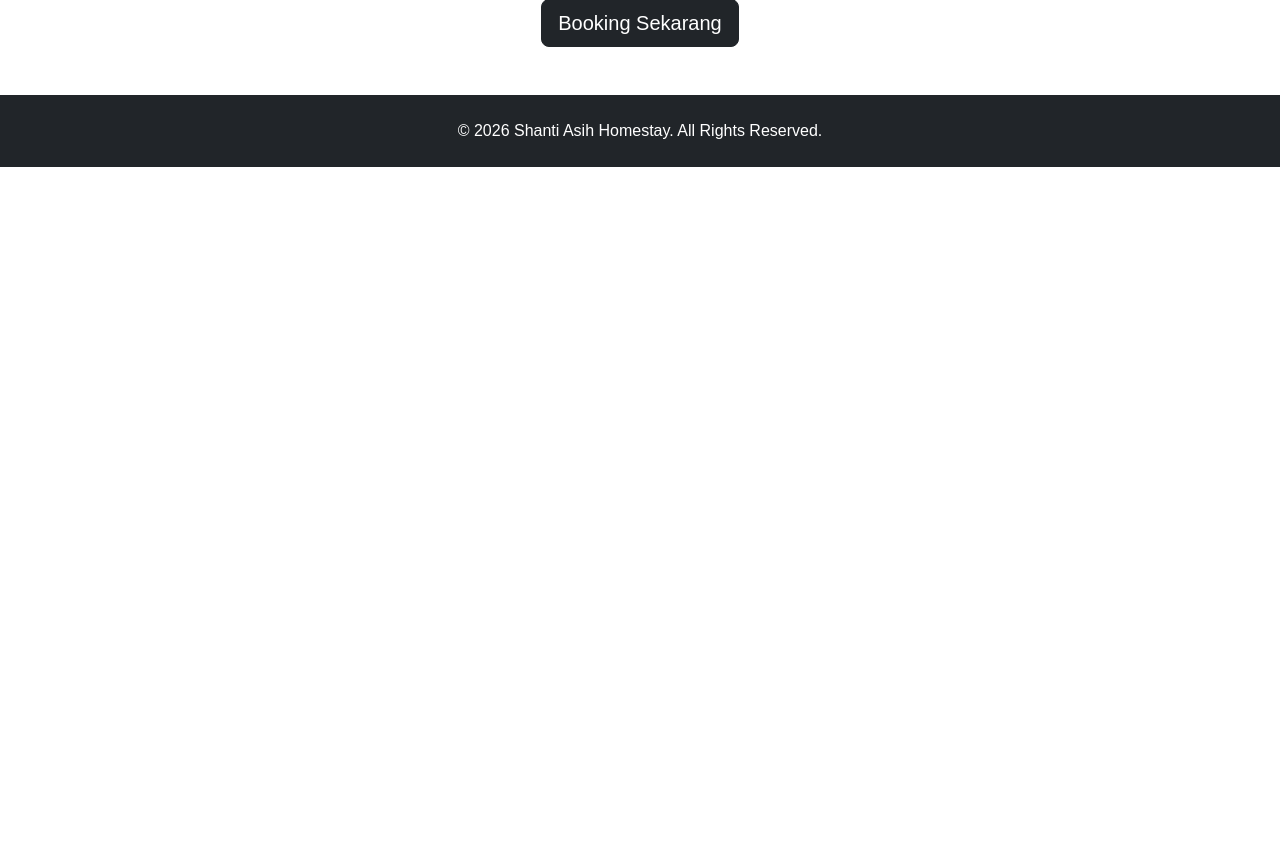
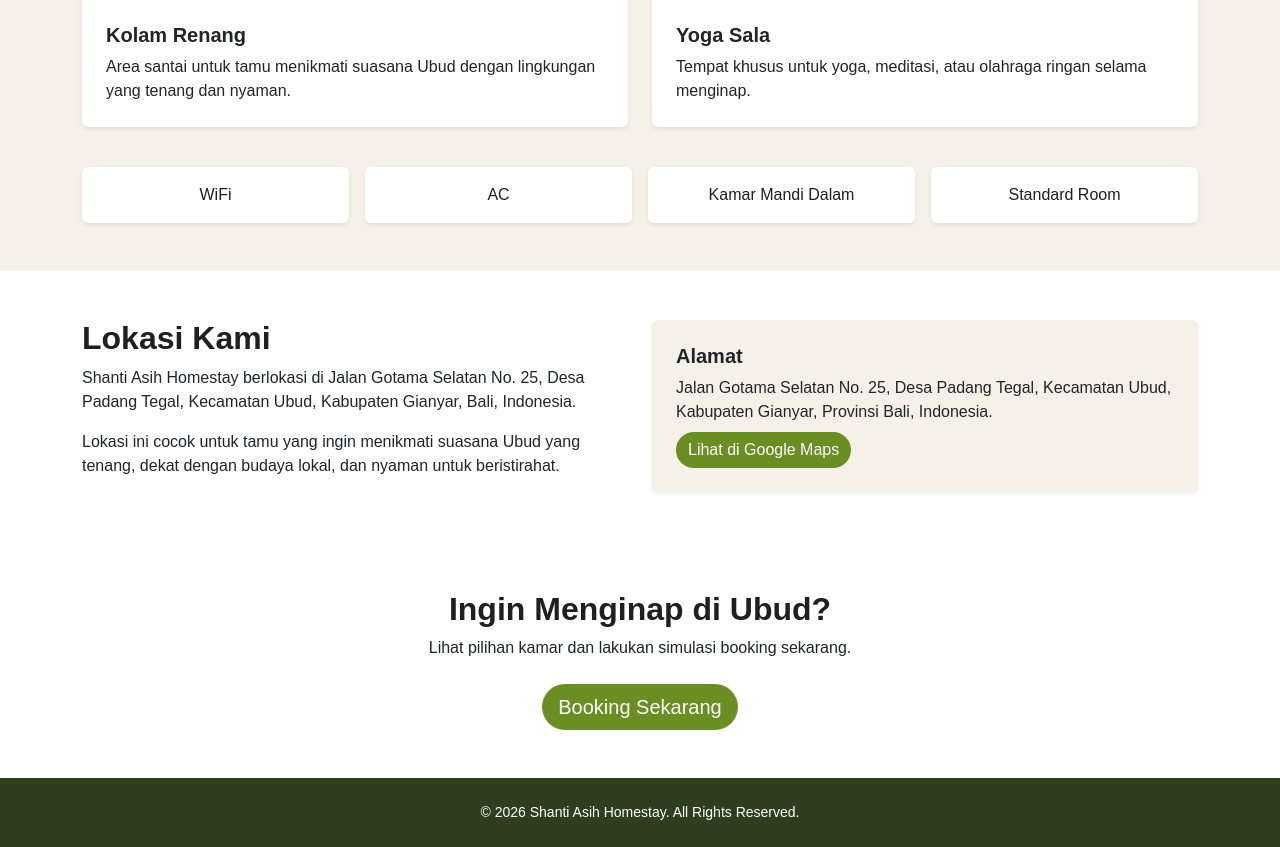
Before and after one commit to WayanRadit29/shanti-asih-homestay, a PHP site: page / in a window 1280 px wide. Shown: the part 1526-2373 px from the top of the page. Before the commit the page ends 1693 px from the top, so only its background shows below. Run offline with PHP 8.4, Linux system fonts and the light colour scheme.

Commit message:
Finalize homestay website

```diff
--- a/css/style.css
+++ b/css/style.css
@@ -1,26 +1,118 @@
+:root {
+  --primary-dark: #1f1f1f;
+  --accent-green: #6b8e23;
+  --accent-green-dark: #556b2f;
+  --accent-beige: #f5f1e8;
+}
+
 body {
   padding-top: 70px;
   font-family: Arial, sans-serif;
+  background-color: #ffffff;
 }
 
 .hero-section {
   min-height: 90vh;
-  background: linear-gradient(rgba(0, 0, 0, 0.45), rgba(0, 0, 0, 0.45)),
+  background: linear-gradient(rgba(0, 0, 0, 0.58), rgba(0, 0, 0, 0.58)),
               url("../assets/images/homestay-hero.jpg");
   background-size: cover;
   background-position: center;
 }
 
-.info-card {
-  background-color: #f8f5ef;
+.hero-content {
+  position: relative;
+  z-index: 2;
+}
+
+.hero-title {
+  color: #ffffff !important;
+  text-shadow: 2px 2px 8px rgba(0, 0, 0, 0.7);
+}
+
+.hero-subtitle {
+  color: #ffffff;
+  text-shadow: 1px 1px 6px rgba(0, 0, 0, 0.7);
+}
+
+.navbar-brand {
+  letter-spacing: 0.3px;
+}
+
+.logo-img {
+  height: 40px;
+  width: auto;
+}
+
+.nav-link {
+  font-weight: 500;
+}
+
+.bg-light {
+  background-color: var(--accent-beige) !important;
+}
+
+.info-card,
+.location-box {
+  background-color: var(--accent-beige);
+}
+
+section h1,
+section h2,
+section h3 {
+  color: var(--primary-dark);
+}
+
+.btn {
+  border-radius: 30px;
+}
+
+.btn-main {
+  background-color: var(--accent-green);
+  color: white;
+  border: none;
+  border-radius: 30px;
+}
+
+.btn-main:hover {
+  background-color: var(--accent-green-dark);
+  color: white;
+}
+
+.card {
+  border-radius: 16px;
+  overflow: hidden;
+  transition: 0.3s;
+}
+
+.card:hover {
+  transform: translateY(-5px);
 }
 
 .facility-card {
+  overflow: hidden;
   transition: 0.3s;
 }
 
 .facility-card:hover {
   transform: translateY(-5px);
+  border: 1px solid var(--accent-green);
+}
+
+.facility-large-img {
+  width: 100%;
+  height: 260px;
+  object-fit: cover;
+}
+
+.small-facility-box {
+  font-weight: 500;
+  color: var(--primary-dark);
+  transition: 0.3s;
+}
+
+.small-facility-box:hover {
+  transform: translateY(-3px);
+  border: 1px solid var(--accent-green);
 }
 
 .room-img {
@@ -39,3 +131,9 @@ body {
   height: 240px;
   object-fit: cover;
 }
+
+.footer-custom {
+  background-color: #2f3e1f;
+  color: white;
+  font-size: 14px;
+}
--- a/index.html
+++ b/index.html
@@ -16,7 +16,10 @@
   <!-- Navbar -->
   <nav class="navbar navbar-expand-lg bg-white shadow-sm fixed-top">
     <div class="container">
-      <a class="navbar-brand fw-bold" href="index.html">Shanti Asih Homestay</a>
+      <a class="navbar-brand d-flex align-items-center fw-bold" href="index.html">
+        <img src="assets/images/logo.png" alt="Logo" class="logo-img me-2">
+        <span>Shanti Asih</span>
+      </a>
 
       <button class="navbar-toggler" type="button" data-bs-toggle="collapse" data-bs-target="#navbarNav">
         <span class="navbar-toggler-icon"></span>
@@ -34,10 +37,10 @@
 
   <!-- Hero Section -->
   <section class="hero-section d-flex align-items-center">
-    <div class="container text-center text-white">
-      <h1 class="display-4 fw-bold">Shanti Asih Homestay</h1>
-      <p class="lead">Pengalaman menginap tenang dan nyaman di jantung Ubud</p>
-      <a href="rooms.html" class="btn btn-warning btn-lg mt-3">Lihat Kamar</a>
+    <div class="container text-center text-white hero-content">
+      <h1 class="display-4 fw-bold hero-title">Shanti Asih Homestay</h1>
+      <p class="lead hero-subtitle">Pengalaman menginap tenang dan nyaman di jantung Ubud</p>
+      <a href="rooms.html" class="btn btn-main btn-lg mt-3">Lihat Kamar</a>
     </div>
   </section>
 
@@ -57,13 +60,14 @@
             budaya serta alam khas Ubud.
           </p>
         </div>
+
         <div class="col-md-6">
           <div class="info-card p-4 rounded shadow-sm">
             <h5 class="fw-bold">Informasi Singkat</h5>
             <p class="mb-1"><strong>Lokasi:</strong> Jalan Gotama Selatan No. 25, Ubud, Bali</p>
             <p class="mb-1"><strong>Jumlah Kamar:</strong> 4 kamar</p>
             <p class="mb-1"><strong>Tipe:</strong> Standard Room</p>
-            <p class="mb-0"><strong>Harga:</strong> Rp350.000 - Rp400.000 / malam</p>
+            <p class="mb-0"><strong>Harga:</strong> Rp350.000 / malam</p>
           </div>
         </div>
       </div>
@@ -72,35 +76,84 @@
 
   <!-- Facilities Section -->
   <section class="py-5 bg-light">
-    <div class="container text-center">
-      <h2 class="fw-bold mb-4">Fasilitas Homestay</h2>
+    <div class="container">
+      <div class="text-center mb-4">
+        <h2 class="fw-bold">Fasilitas Homestay</h2>
+        <p class="text-muted">Fasilitas utama yang tersedia untuk kenyamanan tamu.</p>
+      </div>
 
       <div class="row g-4">
-        <div class="col-md-3 col-6">
-          <div class="facility-card p-4 bg-white rounded shadow-sm h-100">
-            <h5>WiFi</h5>
-            <p class="small mb-0">Internet untuk kebutuhan tamu.</p>
+        <div class="col-md-6">
+          <div class="facility-card bg-white rounded shadow-sm h-100">
+            <img src="assets/images/pool.jpg" class="img-fluid facility-large-img" alt="Kolam Renang">
+            <div class="p-4">
+              <h5 class="fw-bold">Kolam Renang</h5>
+              <p class="mb-0">
+                Area santai untuk tamu menikmati suasana Ubud dengan lingkungan yang tenang dan nyaman.
+              </p>
+            </div>
           </div>
         </div>
 
+        <div class="col-md-6">
+          <div class="facility-card bg-white rounded shadow-sm h-100">
+            <img src="assets/images/yoga.jpg" class="img-fluid facility-large-img" alt="Yoga Sala">
+            <div class="p-4">
+              <h5 class="fw-bold">Yoga Sala</h5>
+              <p class="mb-0">
+                Tempat khusus untuk yoga, meditasi, atau olahraga ringan selama menginap.
+              </p>
+            </div>
+          </div>
+        </div>
+      </div>
+
+      <div class="row g-3 mt-4 text-center">
         <div class="col-md-3 col-6">
-          <div class="facility-card p-4 bg-white rounded shadow-sm h-100">
-            <h5>AC</h5>
-            <p class="small mb-0">Kamar nyaman dan sejuk.</p>
-          </div>
+          <div class="small-facility-box p-3 rounded bg-white shadow-sm">WiFi</div>
         </div>
 
         <div class="col-md-3 col-6">
-          <div class="facility-card p-4 bg-white rounded shadow-sm h-100">
-            <h5>Kolam Renang</h5>
-            <p class="small mb-0">Area bersantai untuk tamu.</p>
-          </div>
+          <div class="small-facility-box p-3 rounded bg-white shadow-sm">AC</div>
         </div>
 
         <div class="col-md-3 col-6">
-          <div class="facility-card p-4 bg-white rounded shadow-sm h-100">
-            <h5>Yoga Sala</h5>
-            <p class="small mb-0">Tempat yoga dan olahraga ringan.</p>
+          <div class="small-facility-box p-3 rounded bg-white shadow-sm">Kamar Mandi Dalam</div>
+        </div>
+
+        <div class="col-md-3 col-6">
+          <div class="small-facility-box p-3 rounded bg-white shadow-sm">Standard Room</div>
+        </div>
+      </div>
+    </div>
+  </section>
+
+  <!-- Location Section -->
+  <section class="py-5">
+    <div class="container">
+      <div class="row align-items-center g-4">
+        <div class="col-md-6">
+          <h2 class="fw-bold">Lokasi Kami</h2>
+          <p>
+            Shanti Asih Homestay berlokasi di Jalan Gotama Selatan No. 25,
+            Desa Padang Tegal, Kecamatan Ubud, Kabupaten Gianyar, Bali, Indonesia.
+          </p>
+          <p>
+            Lokasi ini cocok untuk tamu yang ingin menikmati suasana Ubud yang tenang,
+            dekat dengan budaya lokal, dan nyaman untuk beristirahat.
+          </p>
+        </div>
+
+        <div class="col-md-6">
+          <div class="location-box p-4 rounded shadow-sm">
+            <h5 class="fw-bold">Alamat</h5>
+            <p class="mb-2">
+              Jalan Gotama Selatan No. 25, Desa Padang Tegal, Kecamatan Ubud,
+              Kabupaten Gianyar, Provinsi Bali, Indonesia.
+            </p>
+            <a href="https://www.google.com/maps/place/Shanty+asih+homestay/@-8.5115536,115.2638381,17z/data=!3m1!4b1!4m6!3m5!1s0x2dd23d003fb1e1c1:0xa6a39ba1c5813c9a!8m2!3d-8.5115536!4d115.2638381!16s%2Fg%2F11y5n9hhfb?entry=ttu&g_ep=EgoyMDI2MDQyMi4wIKXMDSoASAFQAw%3D%3D" target="_blank" class="btn btn-main">
+              Lihat di Google Maps
+            </a>
           </div>
         </div>
       </div>
@@ -112,12 +165,12 @@
     <div class="container">
       <h2 class="fw-bold">Ingin Menginap di Ubud?</h2>
       <p class="mb-4">Lihat pilihan kamar dan lakukan simulasi booking sekarang.</p>
-      <a href="booking.html" class="btn btn-dark btn-lg">Booking Sekarang</a>
+      <a href="booking.html" class="btn btn-main btn-lg">Booking Sekarang</a>
     </div>
   </section>
 
   <!-- Footer -->
-  <footer class="py-4 bg-dark text-white text-center">
+  <footer class="py-4 footer-custom text-center">
     <p class="mb-0">&copy; 2026 Shanti Asih Homestay. All Rights Reserved.</p>
   </footer>
 
```
Also changed, not shown: booking.html (+30 -5 lines), detail.html (+14 -6 lines), js/script.js (+124 -18 lines), rooms.html (+25 -14 lines), assets/images/logo.png (added), 7 other files.
